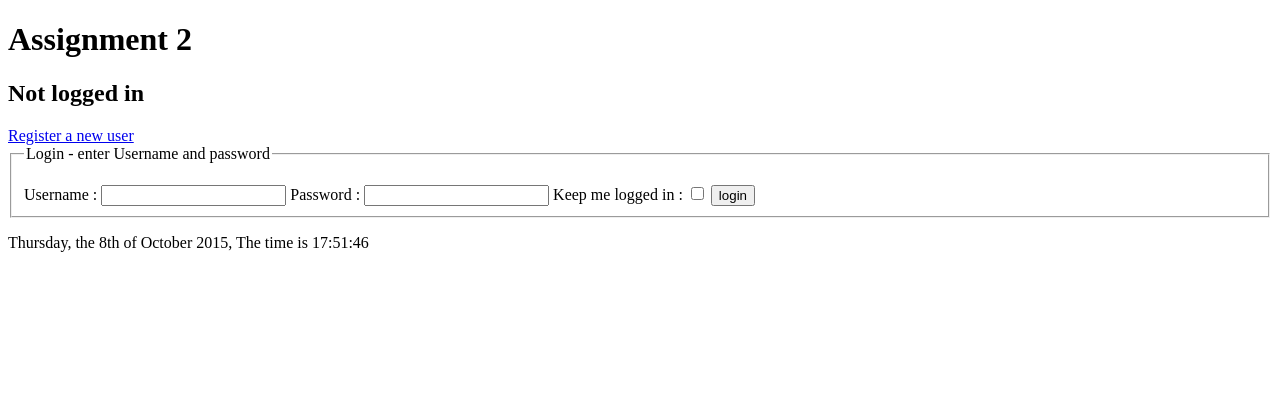
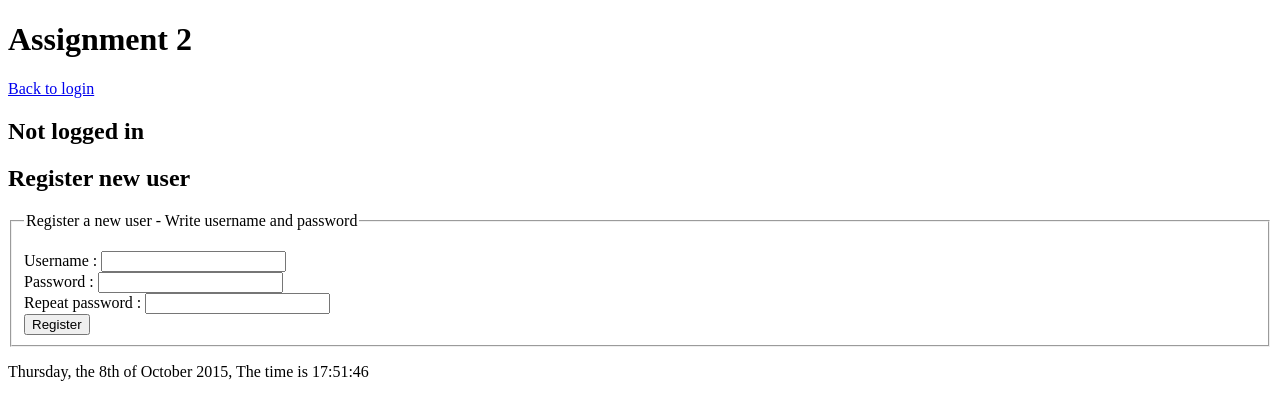
Before and after one commit to js223kz/1dv608_register, a PHP site: page /?register in a window 1280 px wide. Shown: the top 420 px of the page. Run offline with PHP 8.4, Linux system fonts and the light colour scheme.

Commit message:
Loading RegistrationView when user cklicks register

```diff
--- /dev/null
+++ b/register/controller/RegisterController.php
@@ -0,0 +1,22 @@
+<?php
+/**
+ * Created by PhpStorm.
+ * User: mkt
+ * Date: 2015-10-09
+ * Time: 08:56
+ */
+
+namespace controller;
+require_once('view/RegisterView.php');
+
+class RegisterController
+{
+    private $registerView;
+    public function __construct(\view\RegisterView $registerView){
+        $this->registerView = new \view\RegisterView();
+    }
+
+    public function getUserRegistration()
+    {
+    }
+}
--- a/register/controller/StartController.php
+++ b/register/controller/StartController.php
@@ -10,6 +10,8 @@ namespace controller;
 require_once('view/StartView.php');
 require_once('view/LayoutView.php');
 require_once('view/DateTimeView.php');
+require_once('view/RegisterView.php');
+require_once('controller/RegisterController.php');
 
 use view\LayoutView;
 use view\StartView;
@@ -19,6 +21,7 @@ class StartController
     private $startView;
     private $layoutView;
     private $dateTimeView;
+    private $registerView;
     private $userDAL;
     private $userLoggeIn = false;
 
@@ -27,6 +30,7 @@ class StartController
         $this->startView = new \view\StartView();
         $this->layoutView = new \view\LayoutView();
         $this->dateTimeView = new \view\DateTimeView();
+        $this->registerView = new \view\RegisterView();
         $this->executeUserChoice();
     }
 
@@ -45,7 +49,8 @@ class StartController
             }
         }
         if($this->startView->UserWantsToRegister()){
-
+            $registerController = new \controller\RegisterController($this->registerView);
+            $registerController->getUserRegistration();
         }
 
         if($this->startView->userWantsToLogout() && $this->userDAL->isUserLoggedIn()){
@@ -57,10 +62,14 @@ class StartController
     }
 
     public function echoHTML(){
-        if(!$this->userDAL->isUserLoggedIn()){
+        if(!$this->userDAL->isUserLoggedIn() && !$this->startView->UserWantsToRegister()){
             $this->layoutView->render($this->startView->renderLoginHTML(), $this->dateTimeView);
-        }else{
+        }
+        if($this->userDAL->isUserLoggedIn()){
             $this->layoutView->render($this->startView->renderLogoutHTML(), $this->dateTimeView);
+        }
+        if(!$this->userDAL->isUserLoggedIn() && $this->startView->UserWantsToRegister()){
+            $this->layoutView->render($this->registerView->renderRegistrationHTML(), $this->dateTimeView);
         }
     }
 }
--- a/register/view/RegisterView.php
+++ b/register/view/RegisterView.php
@@ -9,35 +9,42 @@
 namespace view;
 
 
+use model\DateTimeModel;
+
 class RegisterView
 {
 
+    private static $message = 'RegisterView::Message';
+    private static $username = 'RegisterView::UserName';
+    private static $password = 'RegisterView::Password';
+    private static $passwordrepeat = 'RegisterView::PasswordRepeat';
+    private static $doRegistration = 'RegisterView::DoRegistration';
+
     public function __construct(){
-        var_dump("Registrationview");
     }
-    /*public function renderRegistrationHTML(){
+    public function renderRegistrationHTML(){
         return '
-            <h1>Assignment 2</h1>
-            <a href='?register'>Back to login</a><h2>Not logged in</h2>    <div class="container" >
-
+            <a href="?register">Back to login</a><h2>Not logged in</h2>
+            <div class="container" >
                 <h2>Register new user</h2>
-                <form action='?register' method='post' enctype='multipart/form-data'>
+                <form action="?register" method="post" enctype="multipart/form-data">
                     <fieldset>
                     <legend>Register a new user - Write username and password</legend>
-                        <p id='RegisterView::Message'></p>
-                        <label for='RegisterView::UserName' >Username :</label>
-                        <input type='text' size='20' name='RegisterView::UserName' id='RegisterView::UserName' value='' />
+                        <p id="'. self::$message . '"></p>
+                        <label for="'. self::$username .'" >Username :</label>
+                        <input type="text" size="20" name"' . self::$username . '" id="' . self::$username . '" value="" />
                         <br/>
-                        <label for='RegisterView::Password' >Password  :</label>
-                        <input type='password' size='20' name='RegisterView::Password' id='RegisterView::Password' value='' />
+                        <label for="' . self::$password . '" >Password  :</label>
+                        <input type="password" size="20" name="' . self::$password .  '" id="' . self::$password. '" value="" />
                         <br/>
-                        <label for='RegisterView::PasswordRepeat' >Repeat password  :</label>
-                        <input type='password' size='20' name='RegisterView::PasswordRepeat' id='RegisterView::PasswordRepeat' value='' />
+                        <label for="' . self::$passwordrepeat . '" >Repeat password  :</label>
+                        <input type="password" size="20" name="' . self::$passwordrepeat . '" id="' . self::$passwordrepeat . '" value="" />
                         <br/>
-                        <input id='submit' type='submit' name='DoRegistration'  value='Register' />
+                        <input id="submit" type="submit" name="' . self::$doRegistration . '"  value="Register" />
                         <br/>
                     </fieldset>
-                </form><p>Thursday, the 8th of October 2015, The time is 15:53:21</p>    </div>
-			';
-    }*/
+                </form>
+            </div>
+		';
+    }
 }
```
